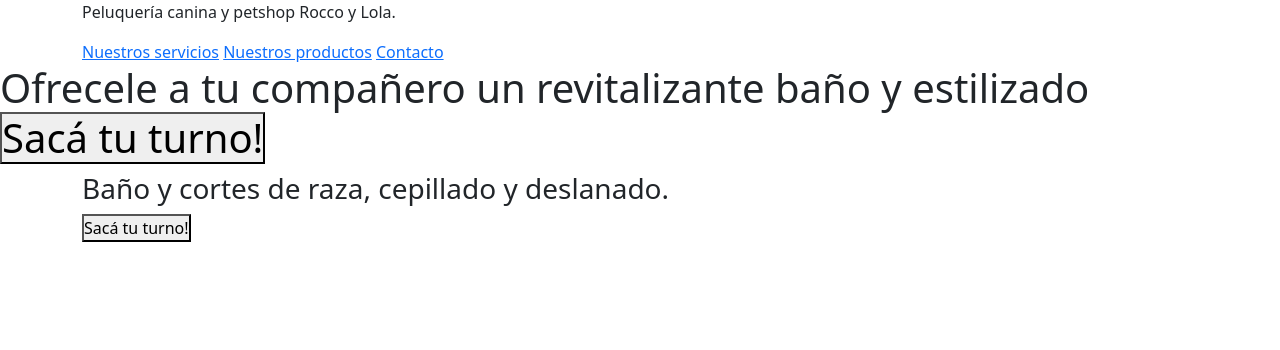
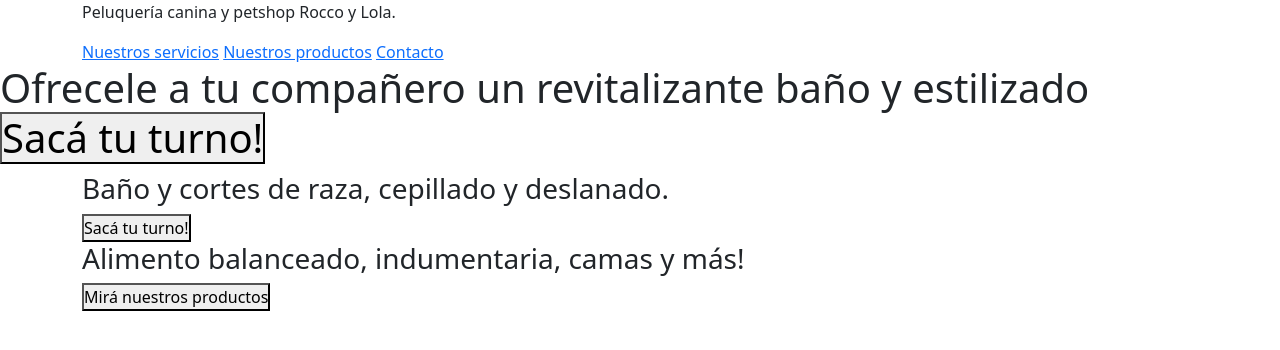
Before and after one commit to zekepiola/HTML, a plain HTML site: page Projec1s/Rocco&Lola.html in a window 1280 px wide. Drawn offline with nearby package versions, Linux system fonts and the light colour scheme.

Commit message:
Update Projec1s/Rocco&Lola.html

```diff
--- a/Projec1s/Rocco&Lola.html
+++ b/Projec1s/Rocco&Lola.html
@@ -49,6 +49,8 @@
 
       <section id="Nuestros productos">
         <div class="container">
+          <h3>Alimento balanceado, indumentaria, camas y más!</h3>
+          <button>Mirá nuestros productos</button>
 
         </div>
       </section>
```
